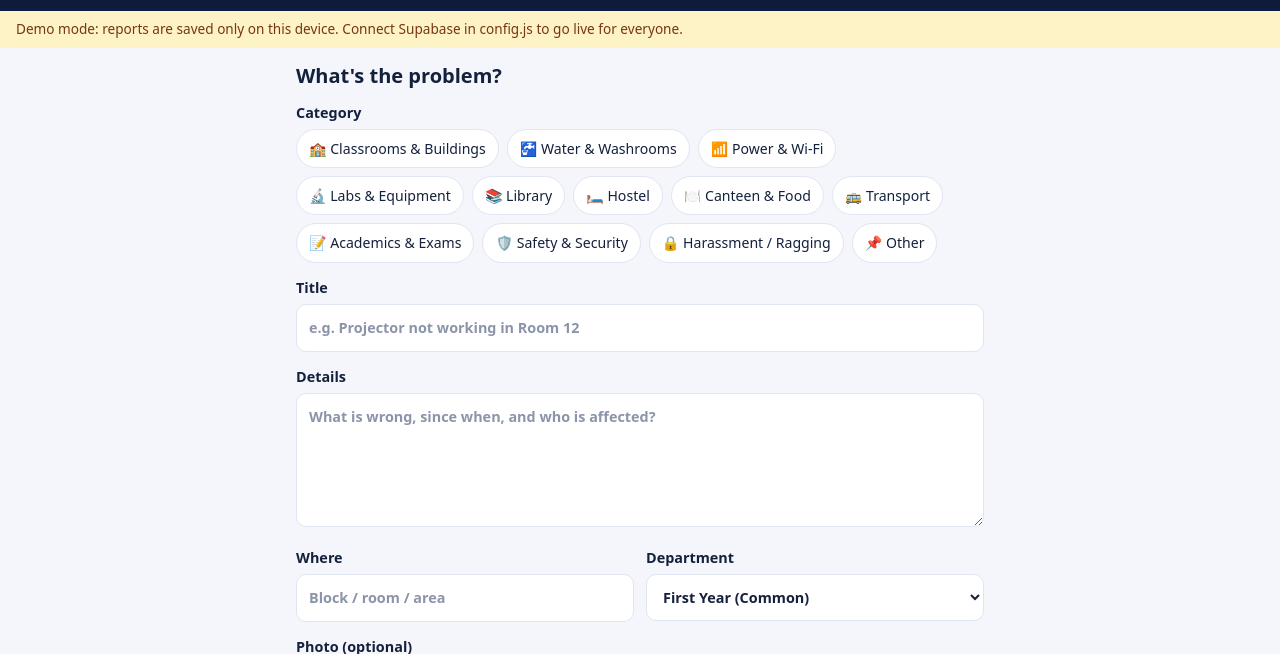
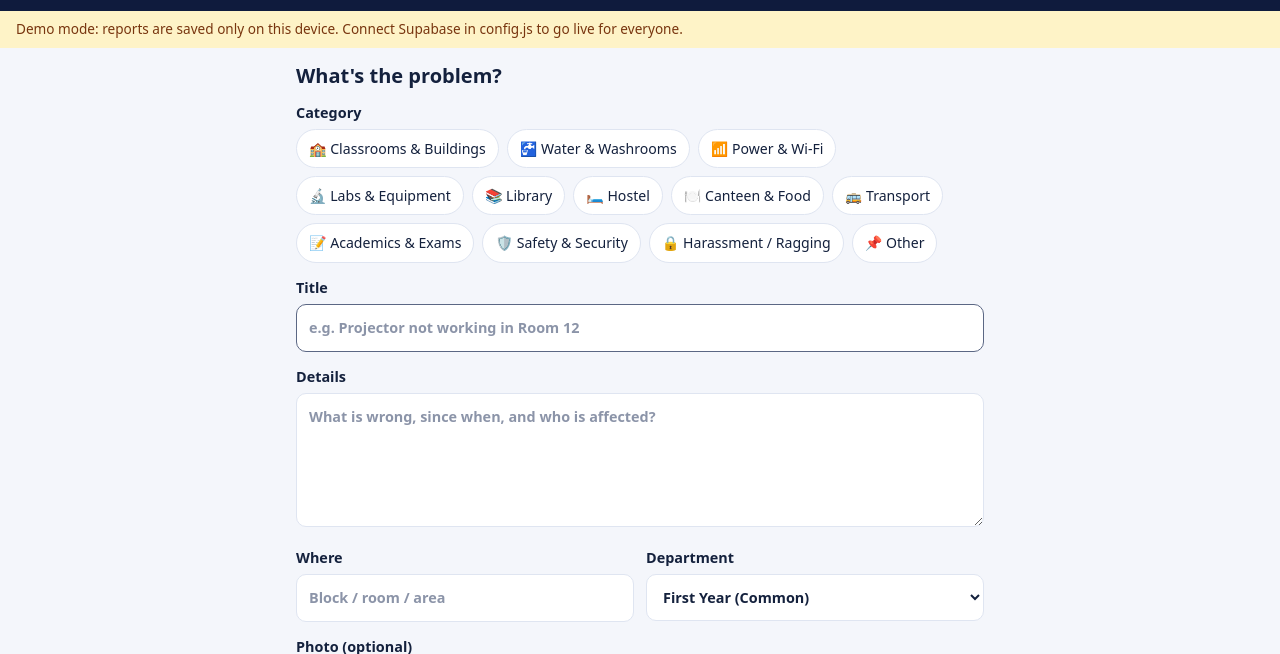
Before and after one commit to veereshr4446/RYMEC-Sahaya, a plain HTML site: page index.html in a window 1280 px wide. In both pictures the pointer is over the input "Title". Shown: the part 75-729 px from the top of the page. Drawn offline with Linux system fonts and the light colour scheme.

Commit message:
Add hover effect for input and select elements

```diff
--- a/styles.css
+++ b/styles.css
@@ -110,3 +110,4 @@ h1{letter-spacing:-.01em}
 .hint{line-height:1.4}
 input::placeholder,textarea::placeholder{color:var(--mute);opacity:.7}
 input:disabled,select:disabled{opacity:.6;cursor:not-allowed}
+input:hover,select:hover,textarea:hover{border-color:var(--mute)}
```
